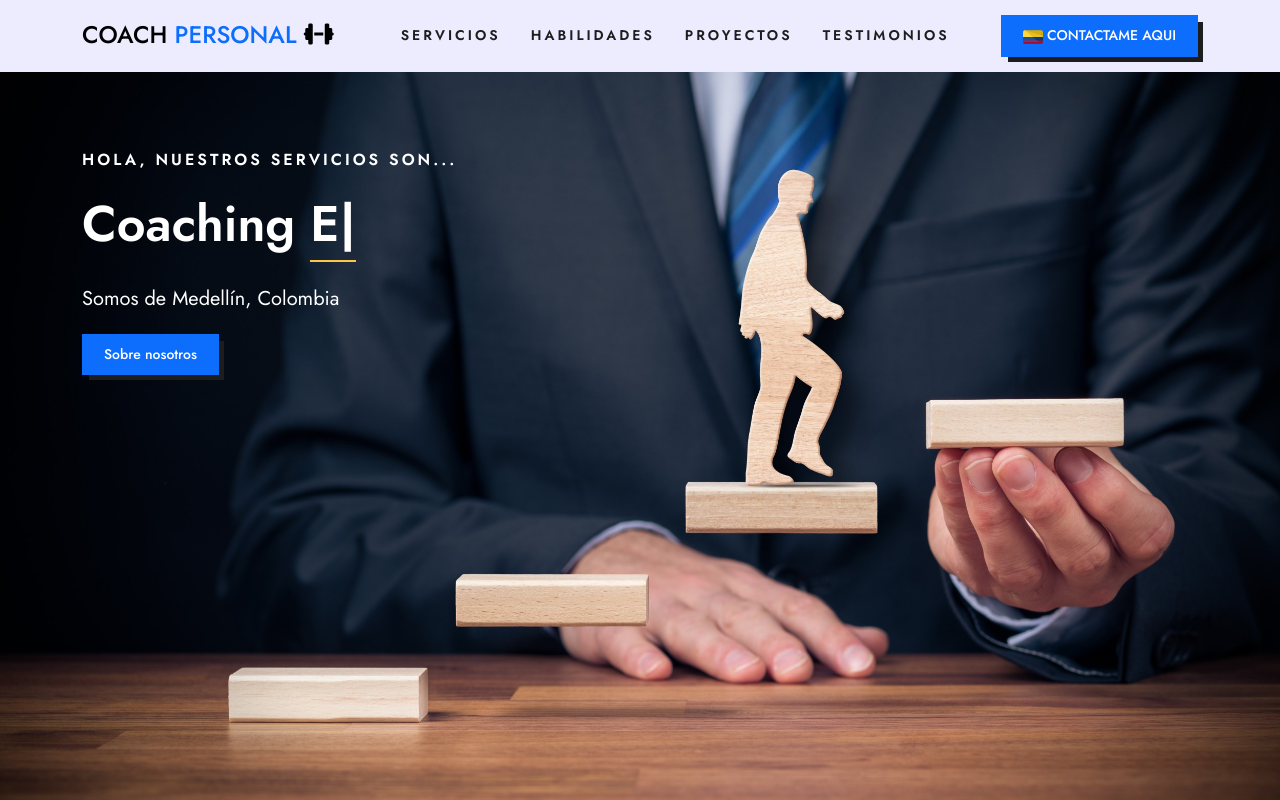
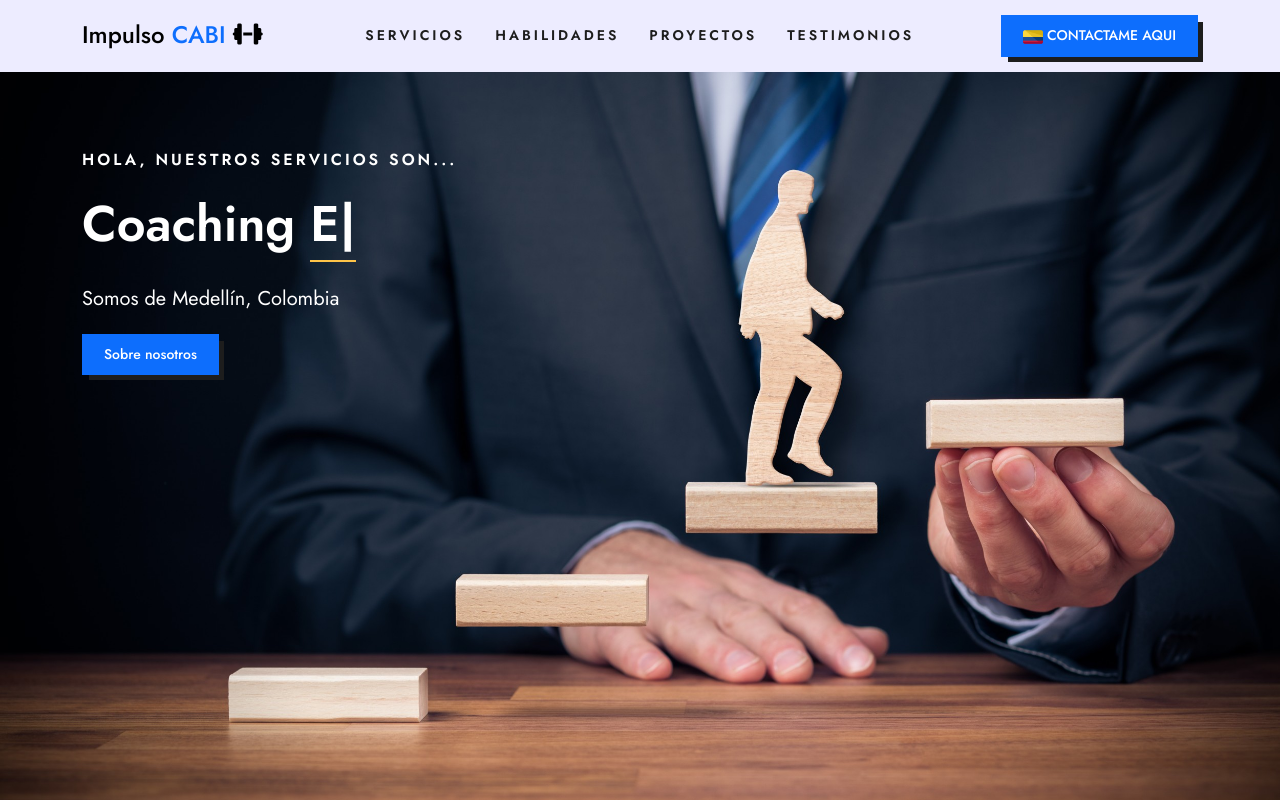
Before and after one commit to JoanP-B/Coach_page, a plain HTML site: page index.html in a window 1280 px wide. Shown: the top 800 px of the page. Drawn offline with Linux system fonts and the light colour scheme.

Commit message:
Update index.html

```diff
--- a/index.html
+++ b/index.html
@@ -25,7 +25,7 @@
 
                 <!---Titulo-->
                 <a href="#" class="navbar-brand">
-                    <h4 class="mb-0">COACH <span class="text-primary">PERSONAL</span> <i class="fa-solid fa-dumbbell"></i></h4>
+                    <h4 class="mb-0">Impulso <span class="text-primary">CABI</span> <i class="fa-solid fa-dumbbell"></i></h4>
                 </a>
 
                 <!---Menu-->
```
